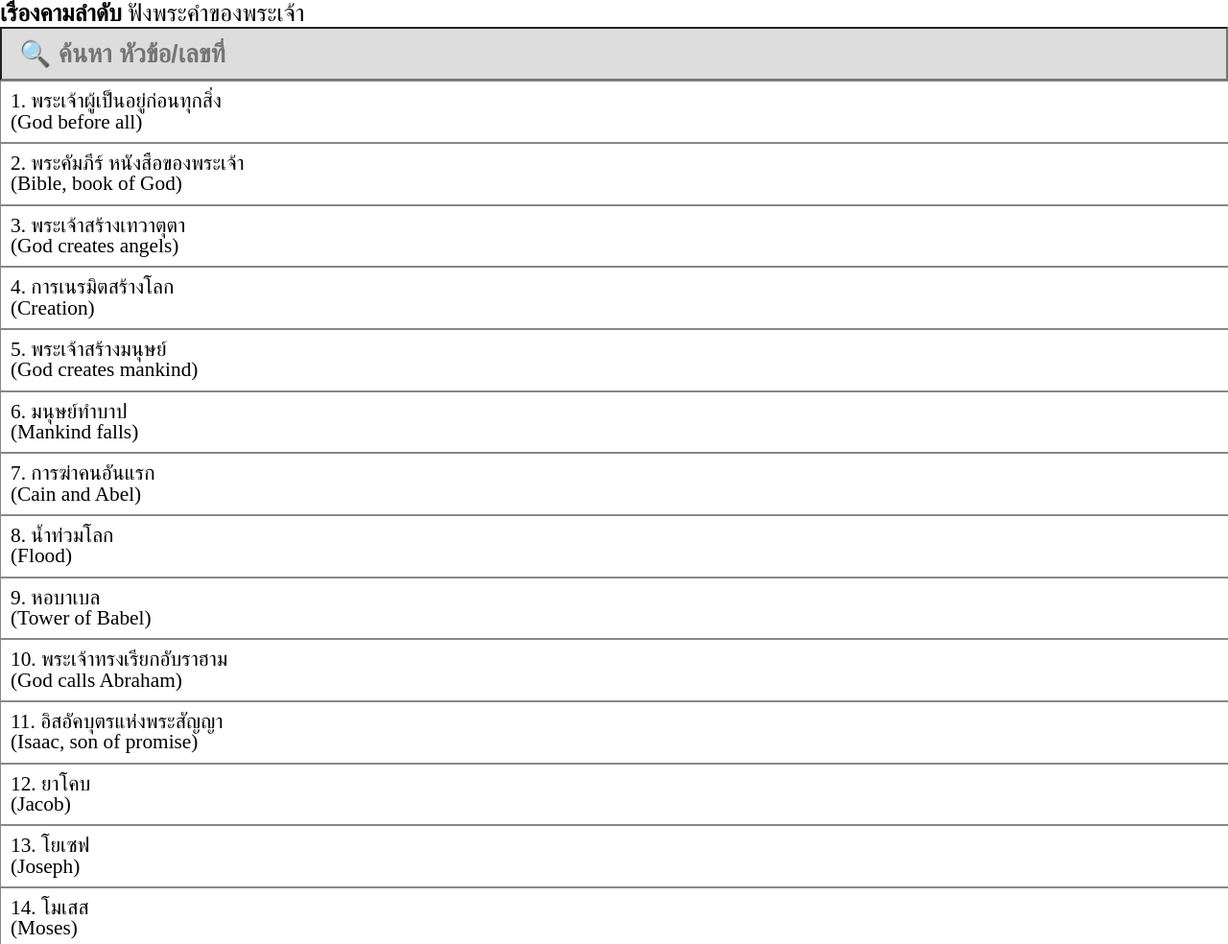
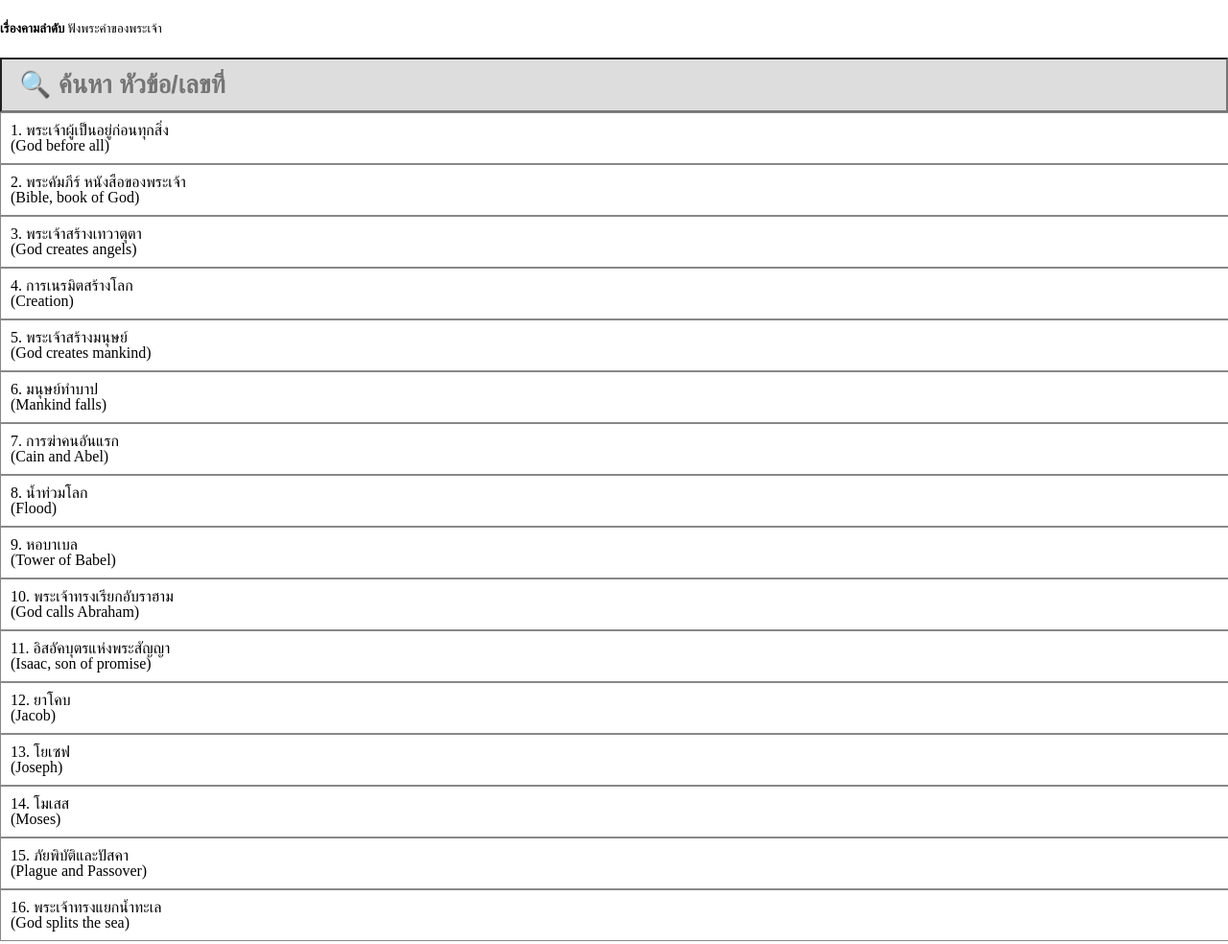
Before and after one commit to pepa65/stories, a plain HTML site: page index.html in a window 1280 px wide. Shown: the top 984 px of the page at 96% size. Drawn offline with Linux system fonts and the light colour scheme.

Commit message:
Smaller font

```diff
--- a/index.html
+++ b/index.html
@@ -6,14 +6,14 @@
 <meta name="viewport" content="width=device-width, initial-scale=1.0">
 <link rel="icon" href="icon.png">
 <style>
-body{height:100vh; width:100vw; margin:0; padding:0; font-family:"Garuda",serif; font-size:16pt; color:#000; background:#fff;}
+body{height:100vh; width:100vw; margin:0; padding:0; font-family:"Garuda",serif; font-size:12pt; color:#000; background:#fff;}
 h3{margin:0; padding:0;}
 span{font-weight:normal;}
 input{margin:0; width:100vw; padding:.4em; font-size:20pt; font-weight:bold; outline:none; color:#000; background-color:#ddd;}
 a,a:visited,a:link,a:hover,a:active{display:block; width:100vw; color:#000; text-decoration:none; margin:0; padding:10px; border:solid 1px #888; line-height:1;}
 a:hover,a:active{background-color:#ddd;}
 </style>
-<h3>เรื่องคามลำดับ <span>ฟังพระคำของพระเจ้า</span></h3>
+<h5>เรื่องคามลำดับ <span>ฟังพระคำของพระเจ้า</span></h5>
 <input type="search" id="search" value="" placeholder=" &#x1F50D; ค้นหา หัวข้อ/เลขที่" autocomplete autofocus>
 <script>
 const search=document.getElementById('search');
```
Also changed, not shown: 1 other file.
